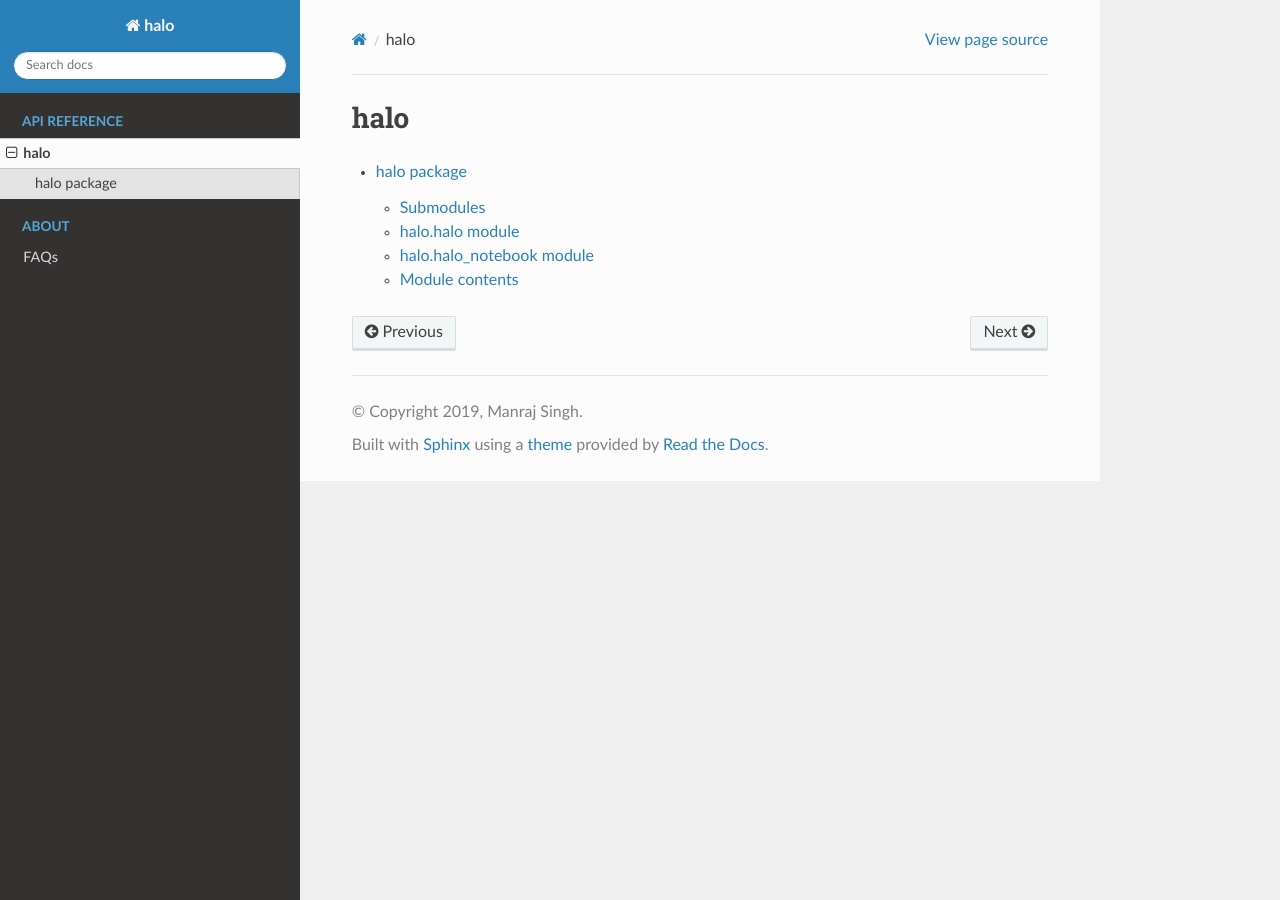
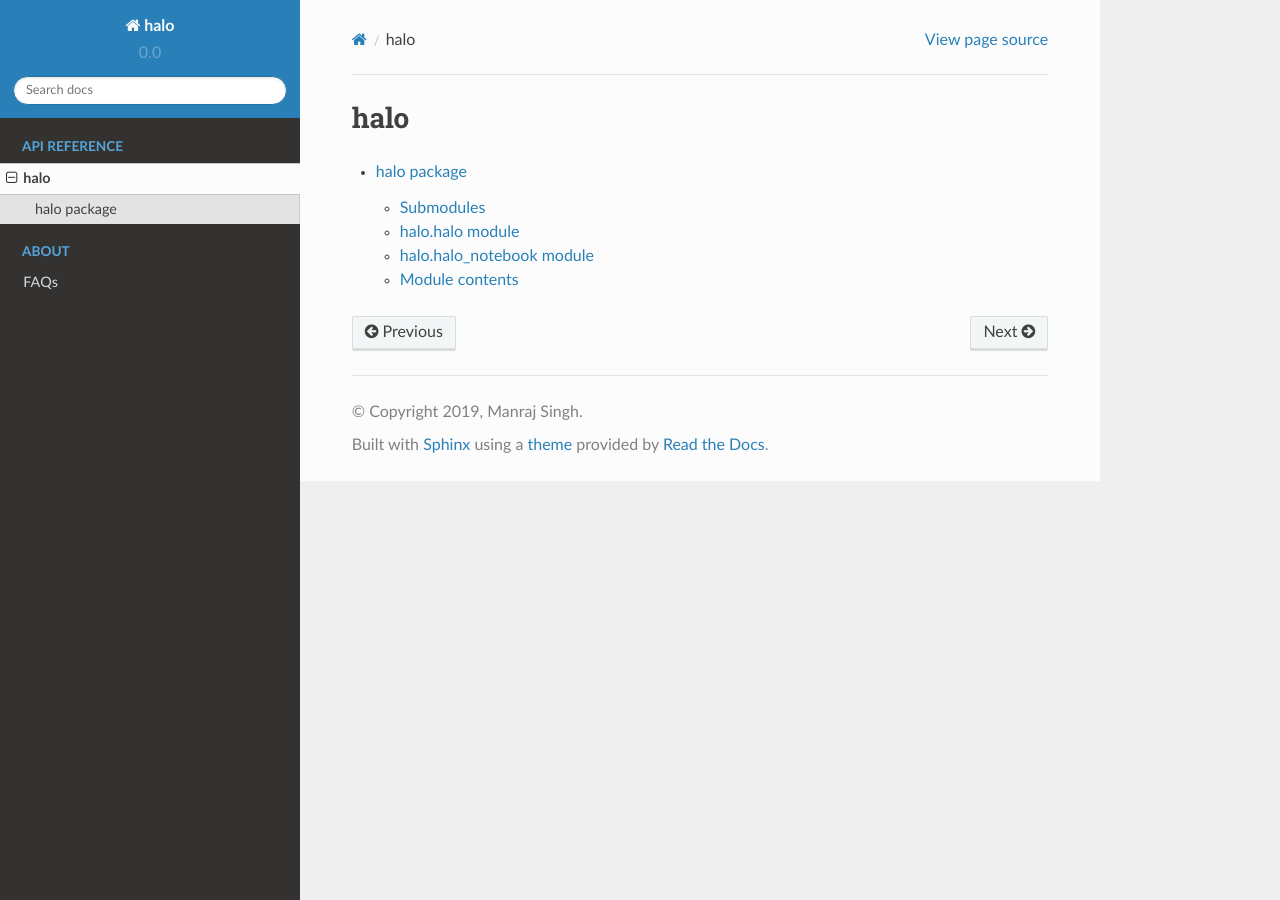
Before and after one commit to manrajgrover/halo, a Sphinx documentation site: the page built from docs/source/modules.rst, in a window 1280 px wide. Built offline with Sphinx 7.4.7 and the Read the Docs theme 2.0.0, drawn with Linux system fonts in a browser that asks for light colours.

Commit message:
Add version

```diff
--- a/docs/source/conf.py
+++ b/docs/source/conf.py
@@ -22,6 +22,9 @@ sys.path.insert(0, os.path.abspath('../..'))
 project = 'halo'
 copyright = '2019, Manraj Singh'
 author = 'Manraj Singh'
+
+# The short X.Y version
+version = '0.0'
 
 # The full version, including alpha/beta/rc tags
 release = '0.0.23'
```
